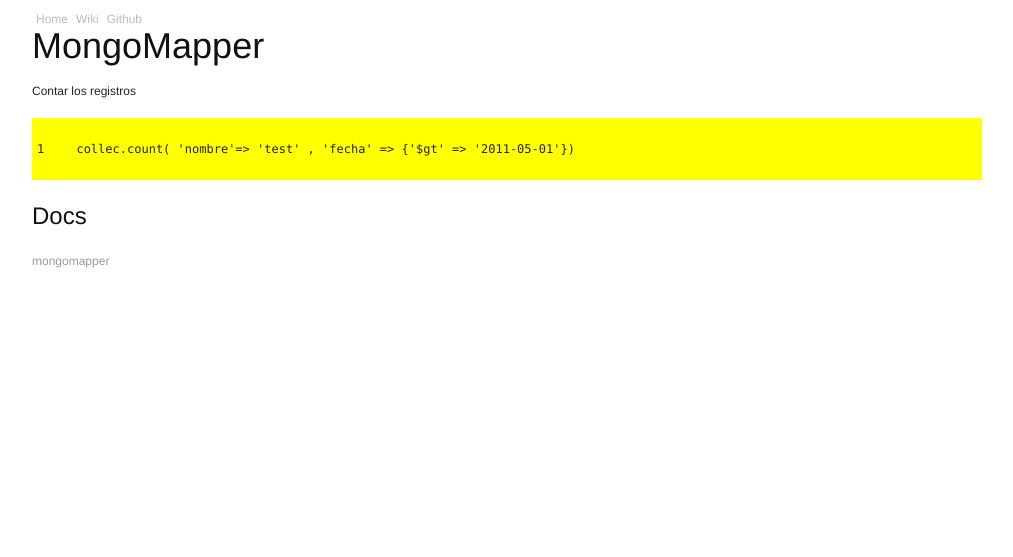
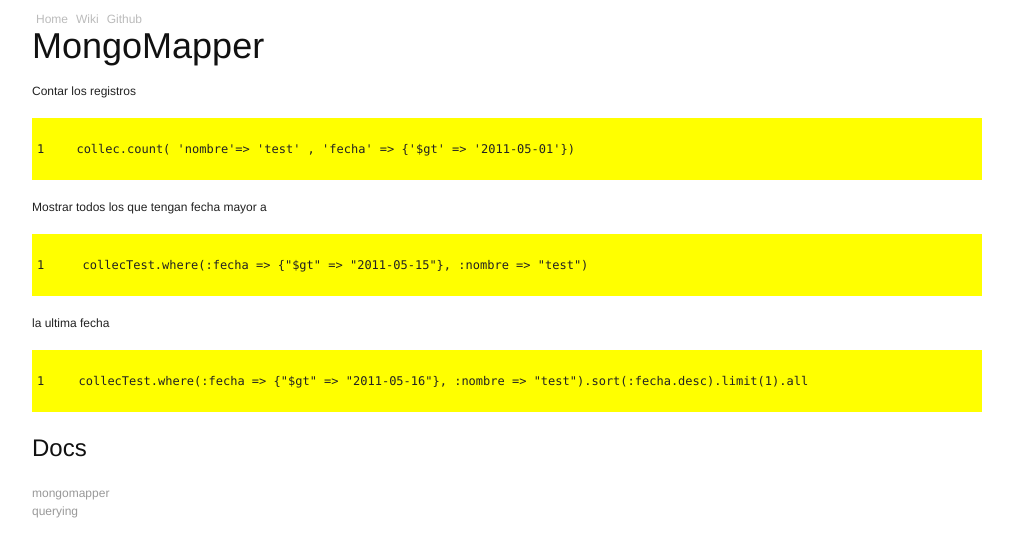
Before and after one commit to pixelmuerto/pixelmuerto.github.com, a Jekyll site: the page built from wiki/rails/mongomapper.md, in a window 1280 px wide. Shown: the top 557 px of the page, without its empty margins (133-1146 px from the left). Built offline with Jekyll 4.4.1, drawn with Linux system fonts in a browser that asks for light colours; Markdown is read by kramdown in place of the engine named in the settings.

Commit message:
mongomapper query

```diff
--- a/_includes/gitDiffStat.markdown
+++ b/_includes/gitDiffStat.markdown
@@ -1 +1,2 @@
- wiki/rails.md                  |    2 +-
+ wiki/mongodb.md                |    6 +++++-
+ wiki/rails/mongomapper.md      |   13 +++++++++++--
--- a/wiki/rails/mongomapper.md
+++ b/wiki/rails/mongomapper.md
@@ -8,6 +8,15 @@
 
 	collec.count( 'nombre'=> 'test' , 'fecha' => {'$gt' => '2011-05-01'})
 
+Mostrar todos los que tengan fecha mayor a
+
+	 collecTest.where(:fecha => {"$gt" => "2011-05-15"}, :nombre => "test")
+
+la ultima fecha
+
+	  collecTest.where(:fecha => {"$gt" => "2011-05-16"}, :nombre => "test").sort(:fecha.desc).limit(1).all
+
 ##Docs
 [mongomapper](http://http://mongomapper.com/)
+[querying](http://mongomapper.com/documentation/plugins/querying.html)
 {:enlaces}
```
Also changed, not shown: wiki/mongodb.md (+5 -1 lines).
